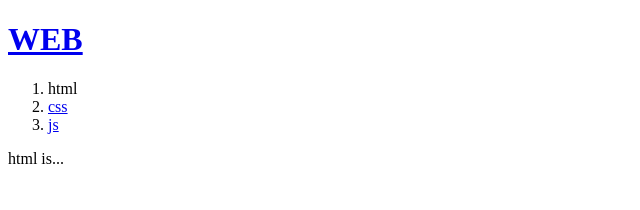
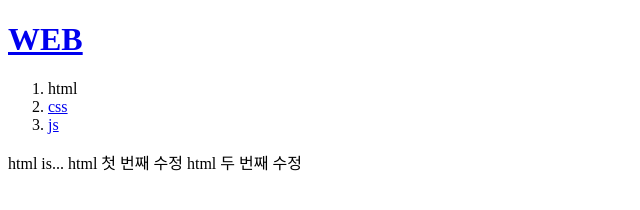
Before and after one commit to byfaith2000/miracle-maker0909_1, a plain HTML site: page 1.html in a window 1280 px wide. Shown: the whole page, without its empty margins (0-640 px from the left). Drawn offline with Linux system fonts and the light colour scheme.

Commit message:
1번파일 수정

```diff
--- a/1.html
+++ b/1.html
@@ -14,5 +14,7 @@
         <li><a href="3.html">js</a></li>
     </ol>
     html is...
+    html 첫 번째 수정
+    html 두 번째 수정
 </body>
 </html>
```
